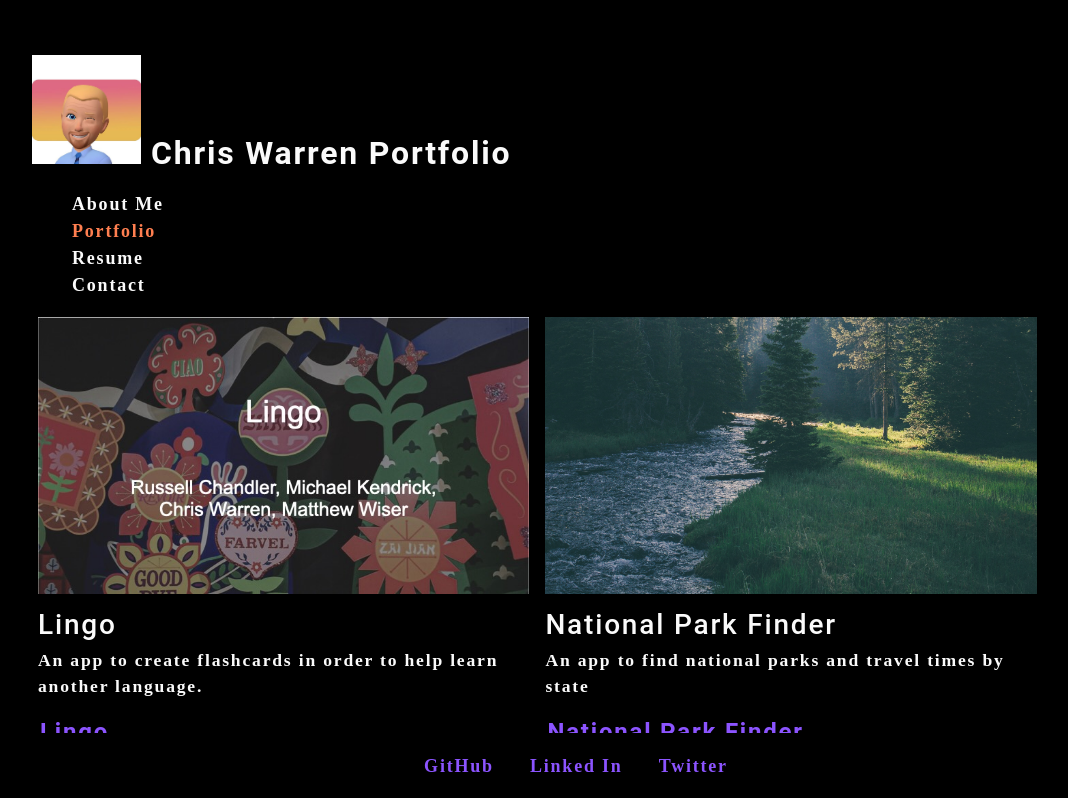
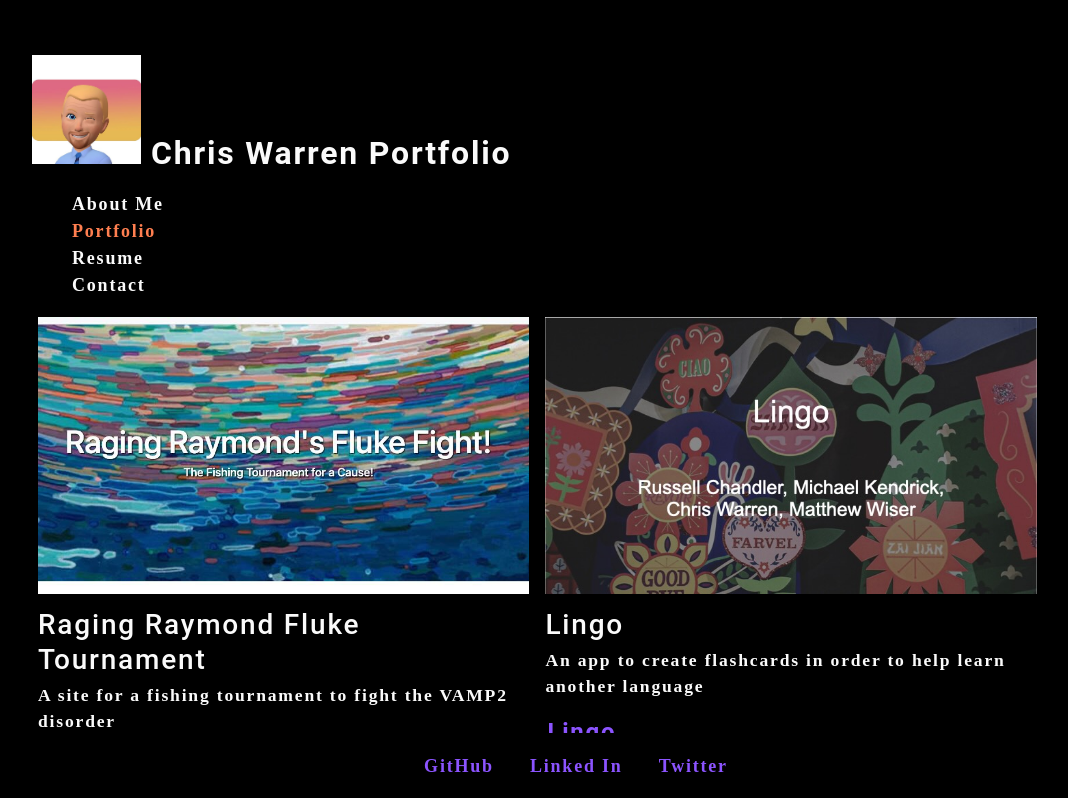
Before and after one commit to RevChrisWarren/chriswarren-portfolio, a React (Create React App) app: page / in a window 1280 px wide. Shown: the top 798 px of the page, without its empty margins (64-1132 px from the left). Built offline with nearby package versions, Linux system fonts and the light colour scheme.

Commit message:
newest priject added

```diff
--- a/src/components/Portfolio/index.js
+++ b/src/components/Portfolio/index.js
@@ -5,9 +5,16 @@ import PortfolioCard from "../PortfolioCard";
 const Portfolio = () => {
     const portfolioContents = [
         {
+            image: "/portfolio/Raymond.jpeg",
+            title: "Raging Raymond Fluke Tournament",
+            desc: "A site for a fishing tournament to fight the VAMP2 disorder",
+            github: "https://github.com/swazunga/raging-raymond-project",
+            url: "add heroku url here"
+        },
+        {
             image: "/portfolio/Lingo.jpeg",
             title: 'Lingo',
-            desc: 'An app to create flashcards in order to help learn another language.',
+            desc: 'An app to create flashcards in order to help learn another language',
             github: 'https://github.com/RevChrisWarren/language-app',
             url: "https://mysterious-inlet-45382.herokuapp.com/"
         },
```
Also changed, not shown: public/portfolio/Raymond.jpeg (added).
